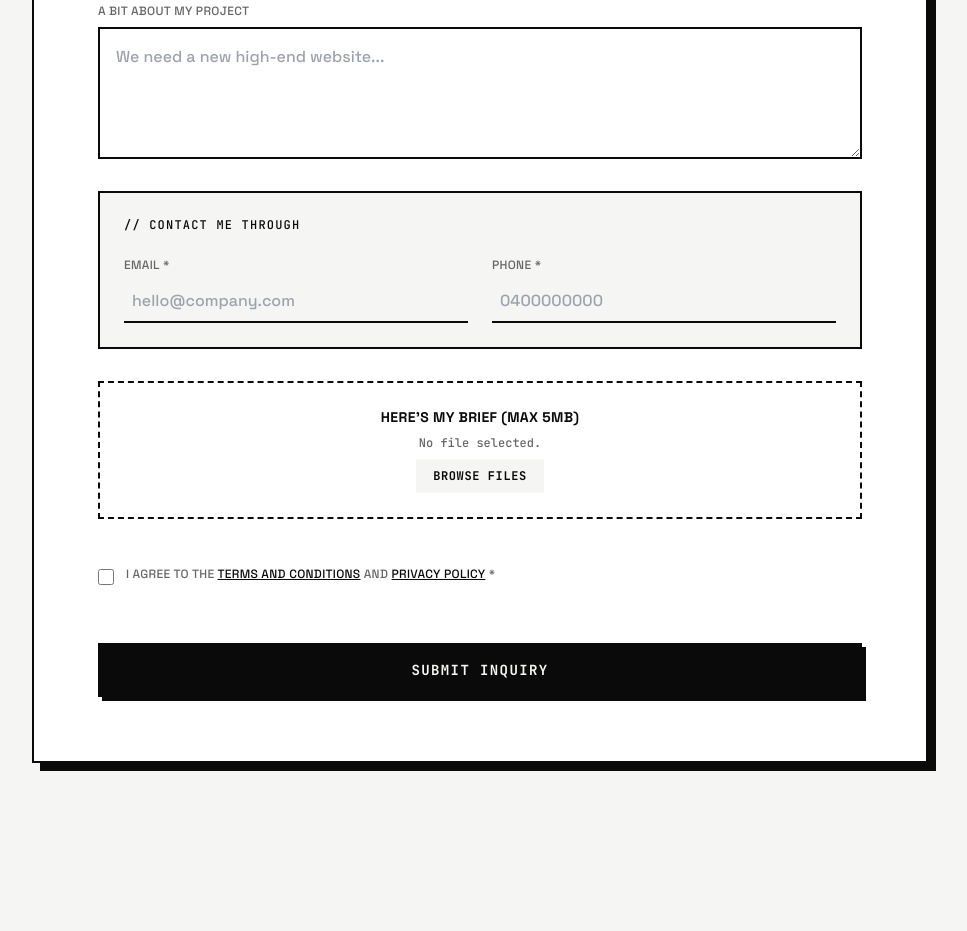
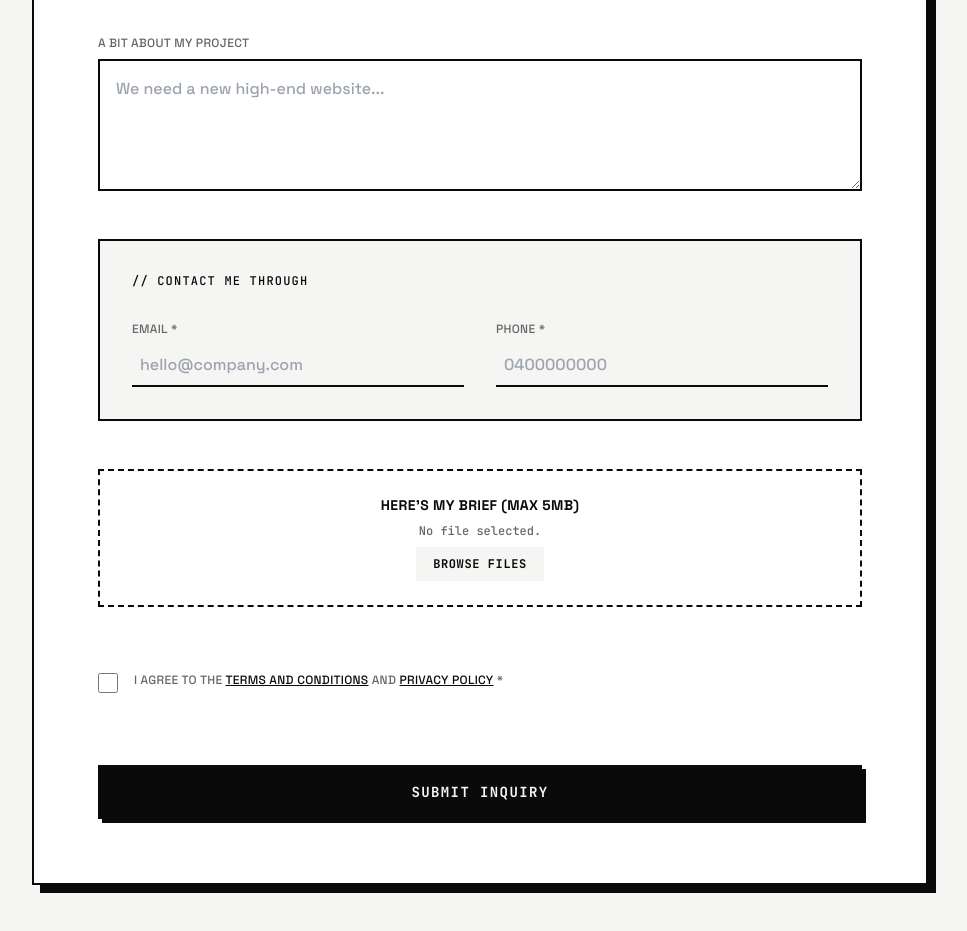
Before and after one commit to mazharmir481-art/Vellume-Studio, a plain HTML site: page booking.html in a window 1280 px wide. Shown: the part 599-1530 px from the top of the page, without its empty margins (160-1127 px from the left). Drawn offline with nearby package versions, Linux system fonts and the light colour scheme.

Commit message:
UI tweak: improve booking form spacing and prevent overlaps

```diff
--- a/booking.html
+++ b/booking.html
@@ -57,11 +57,11 @@
   <div data-scroll-container id="scroll-container">
     <main data-scroll-section class="w-full min-h-screen pt-32 pb-24 md:pt-48 md:pb-36 px-6 md:px-12 flex flex-col items-center justify-center">
 
-      <div class="w-full max-w-4xl bg-white border-2 border-[#0A0A0A] shadow-[8px_8px_0px_#0A0A0A] p-8 md:p-16">
+      <div class="w-full max-w-4xl bg-white border-2 border-[#0A0A0A] shadow-[8px_8px_0px_#0A0A0A] p-6 sm:p-10 md:p-16">
         <h1 class="font-heading font-black text-4xl md:text-6xl tracking-tighter uppercase mb-2">LET'S BUILD IT</h1>
         <p class="font-mono-tech text-xs text-[#666666] tracking-widest uppercase mb-12">// PROJECT INQUIRY FORM</p>
 
-        <form id="booking-form" action="https://formsubmit.co/hello@vellumestudio.com.au" method="POST" enctype="multipart/form-data" class="space-y-8 font-body font-medium text-sm md:text-base">
+        <form id="booking-form" action="https://formsubmit.co/hello@vellumestudio.com.au" method="POST" enctype="multipart/form-data" class="space-y-10 md:space-y-12 font-body font-medium text-sm md:text-base">
           <!-- FormSubmit Configuration -->
           <input type="hidden" name="_subject" value="New Project Inquiry - Vellume Studio">
           <input type="hidden" name="_captcha" value="false">
@@ -85,9 +85,9 @@
           </div>
 
           <!-- Contact Group -->
-          <div class="border-2 border-[#0A0A0A] p-6 bg-[#F5F5F3] space-y-6">
+          <div class="border-2 border-[#0A0A0A] p-6 sm:p-8 bg-[#F5F5F3] space-y-8">
             <h3 class="font-mono-tech text-xs tracking-widest uppercase text-[#0A0A0A] mb-4">// CONTACT ME THROUGH</h3>
-            <div class="grid grid-cols-1 md:grid-cols-2 gap-6">
+            <div class="grid grid-cols-1 md:grid-cols-2 gap-8">
               <div class="flex flex-col space-y-2">
                 <label for="email" class="uppercase tracking-wide text-[#666666] text-xs">Email *</label>
                 <input type="email" id="email" name="email" required class="cursor-hover w-full bg-transparent border-b-2 border-[#0A0A0A] py-2 px-2 focus:outline-none" placeholder="hello@company.com">
@@ -109,11 +109,11 @@
           </div>
 
           <!-- Legal / T&C -->
-          <div class="flex items-start space-x-3 pt-4">
-            <div class="flex items-center h-5">
-              <input id="terms" name="terms" type="checkbox" required class="w-4 h-4 text-[#0A0A0A] border-[#0A0A0A] rounded-none focus:ring-[#0A0A0A] cursor-hover">
+          <div class="flex items-start space-x-4 pt-4">
+            <div class="flex items-center h-5 mt-0.5">
+              <input id="terms" name="terms" type="checkbox" required class="w-5 h-5 text-[#0A0A0A] border-[#0A0A0A] rounded-none focus:ring-[#0A0A0A] cursor-hover">
             </div>
-            <label for="terms" class="text-xs text-[#666666] uppercase tracking-wide leading-tight cursor-hover">
+            <label for="terms" class="text-xs text-[#666666] uppercase tracking-wide leading-relaxed cursor-hover">
               I agree to the <a href="terms.html" class="text-[#0A0A0A] underline hover:text-[#0A0A0A]">Terms and Conditions</a> and <a href="privacy.html" class="text-[#0A0A0A] underline hover:text-[#0A0A0A]">Privacy Policy</a> *
             </label>
           </div>
```
